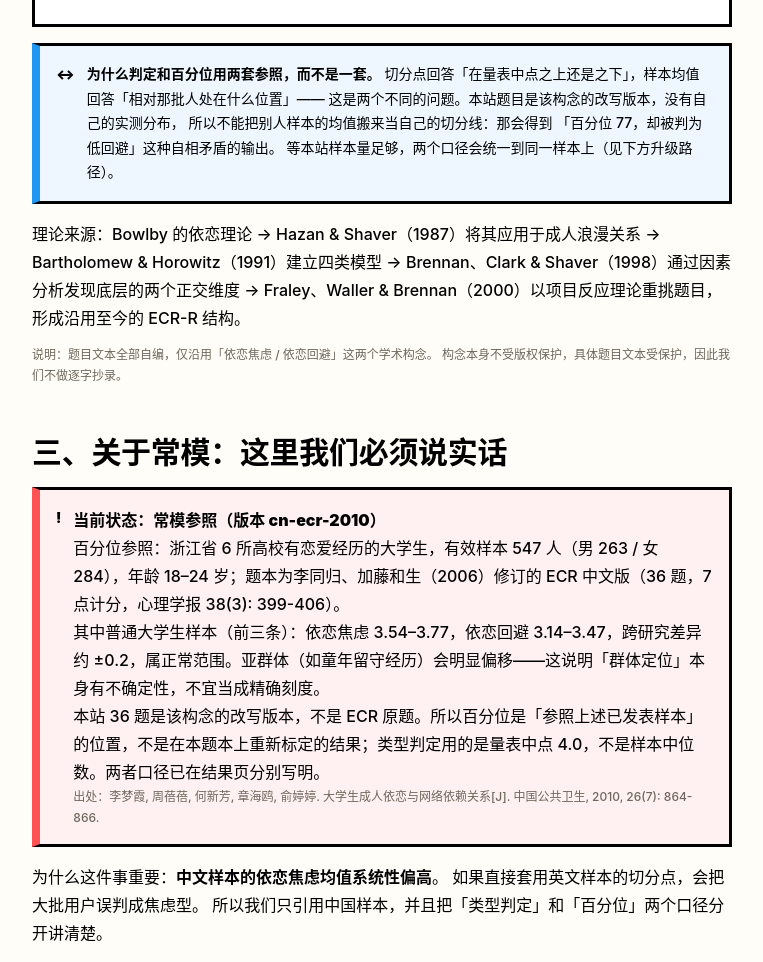
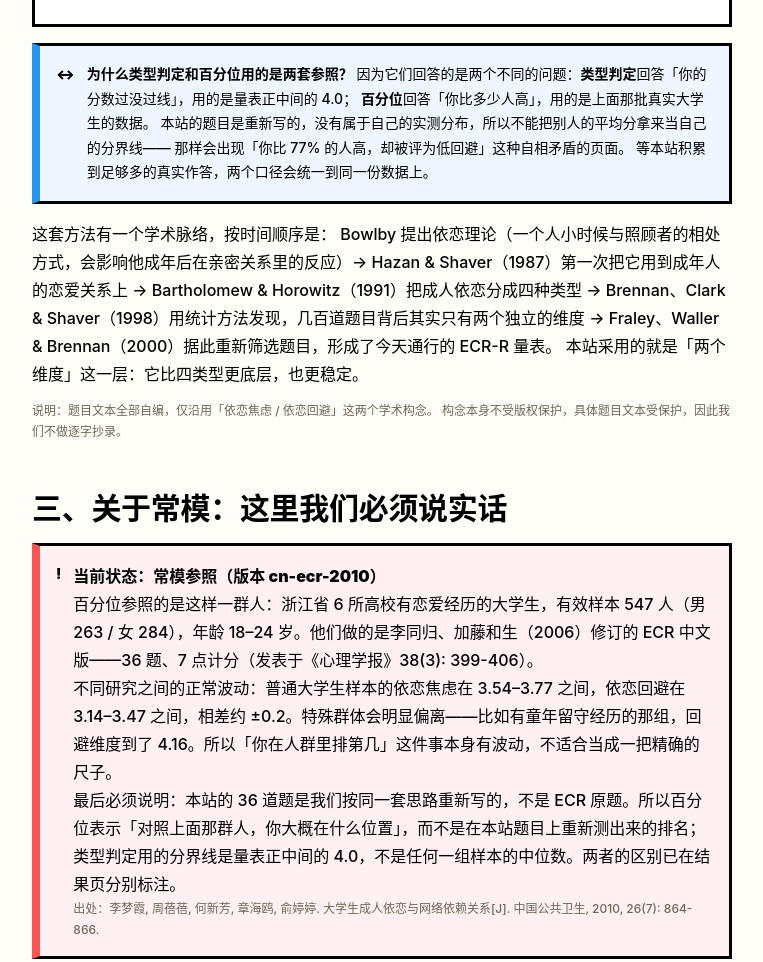
Before and after one commit to luckyboom1/attachment-map, a website: page about.html in a window 1280 px wide. Shown: the part 1337-2299 px from the top of the page, without its empty margins (258-1021 px from the left). Drawn offline with Linux system fonts and the light colour scheme.

Commit message:
文案优化：方法说明页与常模说明改写为更易读的表述，结构与数据不变

```diff
--- a/about.html
+++ b/about.html
@@ -54,7 +54,7 @@
       36 道题，1–7 分。计分是纯算术，没有大模型参与，也不含任何随机性——
       同一份答案，无论你测多少次，结果完全一致。
     </p>
-    <pre class="card card--flat mt-4" style="overflow-x:auto"><code style="background:none;border:none;font-size:13px">反向题：    x' = 8 - x
+    <pre class="card card--flat mt-4" style="overflow-x:auto"><code style="background:none;border:none;font-size:13px">反向题：    x' = 8 - x        （反着问的题，先把分数倒过来再算）
 焦虑维度分：A = 焦虑 18 题的平均分     // 范围 1–7
 回避维度分：V = 回避 18 题的平均分
 
@@ -74,19 +74,22 @@
     <div class="note note--info mt-4">
       <span class="note__icon" aria-hidden="true">↔</span>
       <div>
-        <strong>为什么判定和百分位用两套参照，而不是一套。</strong>
-        切分点回答「在量表中点之上还是之下」，样本均值回答「相对那批人处在什么位置」——
-        这是两个不同的问题。本站题目是该构念的改写版本，没有自己的实测分布，
-        所以不能把别人样本的均值搬来当自己的切分线：那会得到
-        「百分位 77，却被判为低回避」这种自相矛盾的输出。
-        等本站样本量足够，两个口径会统一到同一样本上（见下方升级路径）。
+        <strong>为什么类型判定和百分位用的是两套参照？</strong>
+        因为它们回答的是两个不同的问题：<strong>类型判定</strong>回答「你的分数过没过线」，用的是量表正中间的 4.0；
+        <strong>百分位</strong>回答「你比多少人高」，用的是上面那批真实大学生的数据。
+        本站的题目是重新写的，没有属于自己的实测分布，所以不能把别人的平均分拿来当自己的分界线——
+        那样会出现「你比 77% 的人高，却被评为低回避」这种自相矛盾的页面。
+        等本站积累到足够多的真实作答，两个口径会统一到同一份数据上。
       </div>
     </div>
     <p class="mt-4">
-      理论来源：Bowlby 的依恋理论 → Hazan &amp; Shaver（1987）将其应用于成人浪漫关系 →
-      Bartholomew &amp; Horowitz（1991）建立四类模型 →
-      Brennan、Clark &amp; Shaver（1998）通过因素分析发现底层的两个正交维度 →
-      Fraley、Waller &amp; Brennan（2000）以项目反应理论重挑题目，形成沿用至今的 ECR-R 结构。
+      这套方法有一个学术脉络，按时间顺序是：
+      Bowlby 提出依恋理论（一个人小时候与照顾者的相处方式，会影响他成年后在亲密关系里的反应）→
+      Hazan &amp; Shaver（1987）第一次把它用到成年人的恋爱关系上 →
+      Bartholomew &amp; Horowitz（1991）把成人依恋分成四种类型 →
+      Brennan、Clark &amp; Shaver（1998）用统计方法发现，几百道题目背后其实只有两个独立的维度 →
+      Fraley、Waller &amp; Brennan（2000）据此重新筛选题目，形成了今天通行的 ECR-R 量表。
+      本站采用的就是「两个维度」这一层：它比四类型更底层，也更稳定。
     </p>
     <p class="tiny mt-3">
       说明：题目文本全部自编，仅沿用「依恋焦虑 / 依恋回避」这两个学术构念。
@@ -181,7 +184,7 @@
         <summary>付费之后会看到什么？免费版少给了什么？</summary>
         <div class="acc__body">
           <p>免费版给你：类型判定、两个维度的分数与百分位、三条你最可能的行为模式。这些已经足够让你了解自己。</p>
-          <p>付费版给的是"怎么办"：你的模式是怎么形成的、压力下会升级成什么样子、你最常踩的三个坑、和不同类型相处时的规律、三个可以立刻开始做的动作、以及把模式往安全侧移动的路径。</p>
+          <p>付费版给的是"怎么办"：你的模式是怎么形成的、压力下会升级成什么样子、最容易反复出现的三个地方、和不同类型相处时的规律、三个可以立刻开始做的动作、以及把模式往安全侧移动的路径。</p>
           <p>如果预算有限，只靠免费版的三个动作去做，也完全有效。付费买的是更细的地图，不是唯一的路。</p>
         </div>
       </details>
@@ -251,8 +254,8 @@
         <table class="mt-4" style="font-size:14px"><tbody>
           <tr><td style="width:46%">切分点（焦虑）</td><td class="mono">${NORMS.cut.anxiety}</td></tr>
           <tr><td>切分点（回避）</td><td class="mono">${NORMS.cut.avoidance}</td></tr>
-          <tr><td>依据</td><td>量表理论中点。中文文献对 ECR 四型的定界惯例是「取两维度均分，以 4 分为界」。</td></tr>
-          <tr><td>为什么不用样本均值</td><td>本站题目是该构念的改写版本，不是 ECR 原题。借用他方样本的均值当切分线，等于假设两者逐题等价。</td></tr>
+          <tr><td>依据</td><td>量表正中间的 4.0。国内文献给 ECR 分四种类型时，惯例就是取两个维度的平均分、以 4 分为界。</td></tr>
+          <tr><td>为什么不用平均分</td><td>本站题目是重新写的，不是 ECR 原题。把别人的平均分拿来当自己的分界线，等于假设两边题目逐题等价。</td></tr>
         </tbody></table>
       </div>
       <div class="card">
@@ -261,13 +264,13 @@
           <tr><td style="width:46%">焦虑 均值 / 标准差</td><td class="mono">${NORMS.anxiety.mean} / ${NORMS.anxiety.sd}</td></tr>
           <tr><td>回避 均值 / 标准差</td><td class="mono">${NORMS.avoidance.mean} / ${NORMS.avoidance.sd}</td></tr>
           <tr><td>参照样本</td><td>${NORMS.referenceShort}</td></tr>
-          <tr><td>百分位含义</td><td>相对该样本的正态近似位置，<strong>不是</strong>本站题目的实测分布。</td></tr>
+          <tr><td>百分位含义</td><td>按正态分布估算的相对位置，<strong>不是</strong>在本站题目上实测出来的排名。</td></tr>
         </tbody></table>
       </div>
     </div>
 
     <h3 class="mt-7">同期中国样本交叉核对</h3>
-    <p class="muted mt-2" style="font-size:14px">列出多个样本而不是一个点估计，是为了让波动范围可见。全部为 36 题 ECR/ECR-R 中文版、7 点计分的维度均分。</p>
+    <p class="muted mt-2" style="font-size:14px">列出多个样本而不是一个数字，是为了让你看到波动范围有多大。下表全部是 36 题 ECR/ECR-R 中文版、7 点计分的维度平均分。</p>
     <table class="mt-4" style="font-size:14px">
       <thead><tr><th>来源</th><th>N</th><th>依恋焦虑</th><th>依恋回避</th><th>备注</th></tr></thead>
       <tbody>${crossRows}</tbody>
--- a/assets/js/core/norms.js
+++ b/assets/js/core/norms.js
@@ -75,8 +75,8 @@ export const NORMS = {
   referenceShort: '中国大学生样本 N=547（李梦霞等，2010）',
 
   sampleNote:
-    '百分位参照：浙江省 6 所高校有恋爱经历的大学生，有效样本 547 人（男 263 / 女 284），年龄 18–24 岁；' +
-    '题本为李同归、加藤和生（2006）修订的 ECR 中文版（36 题，7 点计分，心理学报 38(3): 399-406）。',
+    '百分位参照的是这样一群人：浙江省 6 所高校有恋爱经历的大学生，有效样本 547 人（男 263 / 女 284），年龄 18–24 岁。' +
+    '他们做的是李同归、加藤和生（2006）修订的 ECR 中文版——36 题、7 点计分（发表于《心理学报》38(3): 399-406）。',
 
   /**
    * 同期中国大学生样本的交叉核对。
@@ -119,13 +119,14 @@ export const NORMS = {
   ],
 
   spreadNote:
-    '其中普通大学生样本（前三条）：依恋焦虑 3.54–3.77，依恋回避 3.14–3.47，跨研究差异约 ±0.2，属正常范围。' +
-    '亚群体（如童年留守经历）会明显偏移——这说明「群体定位」本身有不确定性，不宜当成精确刻度。',
+    '不同研究之间的正常波动：普通大学生样本的依恋焦虑在 3.54–3.77 之间，依恋回避在 3.14–3.47 之间，相差约 ±0.2。' +
+    '特殊群体会明显偏离——比如有童年留守经历的那组，回避维度到了 4.16。' +
+    '所以「你在人群里排第几」这件事本身有波动，不适合当成一把精确的尺子。',
 
   itemSetCaveat:
-    '本站 36 题是该构念的改写版本，不是 ECR 原题。所以百分位是「参照上述已发表样本」的位置，' +
-    '不是在本题本上重新标定的结果；类型判定用的是量表中点 4.0，不是样本中位数。' +
-    '两者口径已在结果页分别写明。',
+    '最后必须说明：本站的 36 道题是我们按同一套思路重新写的，不是 ECR 原题。' +
+    '所以百分位表示「对照上面那群人，你大概在什么位置」，而不是在本站题目上重新测出来的排名；' +
+    '类型判定用的分界线是量表正中间的 4.0，不是任何一组样本的中位数。两者的区别已在结果页分别标注。',
 
   /* ---------------- 兜底：source 为 provisional 时的文案 ---------------- */
 
```
